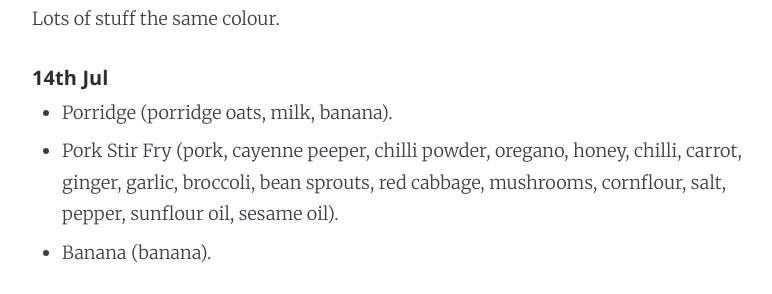
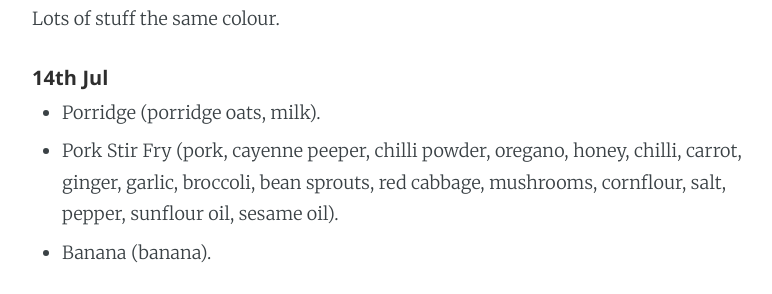
Before and after one commit to NiallBunting/niallbunting.github.io, a Jekyll site: the page built from _posts/2023-07-01-one-ingredient-challenge.markdown, in a window 1280 px wide and 900 px high, scrolled down 9563 px. Shown: the part 159-453 px from the top of the window, without its empty margins (253-1025 px from the left). Built offline with Jekyll 4.4.1, drawn with Linux system fonts in a browser that asks for light colours.

Commit message:
OIC day 14 - fix

```diff
--- a/_posts/2023-07-01-one-ingredient-challenge.markdown
+++ b/_posts/2023-07-01-one-ingredient-challenge.markdown
@@ -442,7 +442,7 @@ This blog post is going to chart my progress with what I'm eating. I'm no chef a
 
 ##### 14th Jul
 
-* Porridge (porridge oats, milk, banana).
+* Porridge (porridge oats, milk).
 * Pork Stir Fry (pork, cayenne peeper, chilli powder, oregano, honey, chilli, carrot, ginger, garlic, broccoli, bean sprouts, red cabbage, mushrooms, cornflour, salt, pepper, sunflour oil, sesame oil).
 * Banana (banana).
 
```
